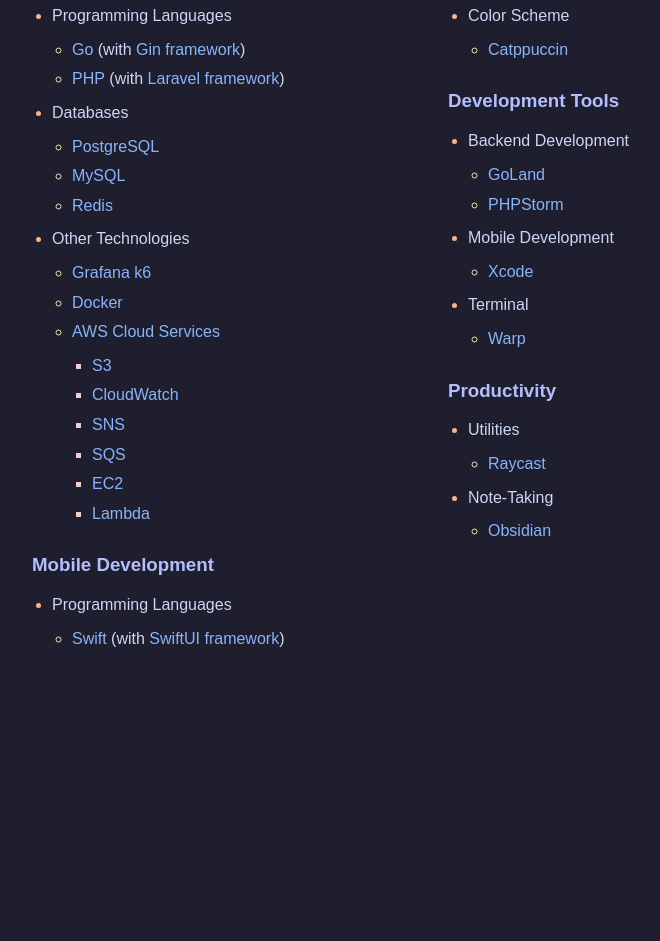
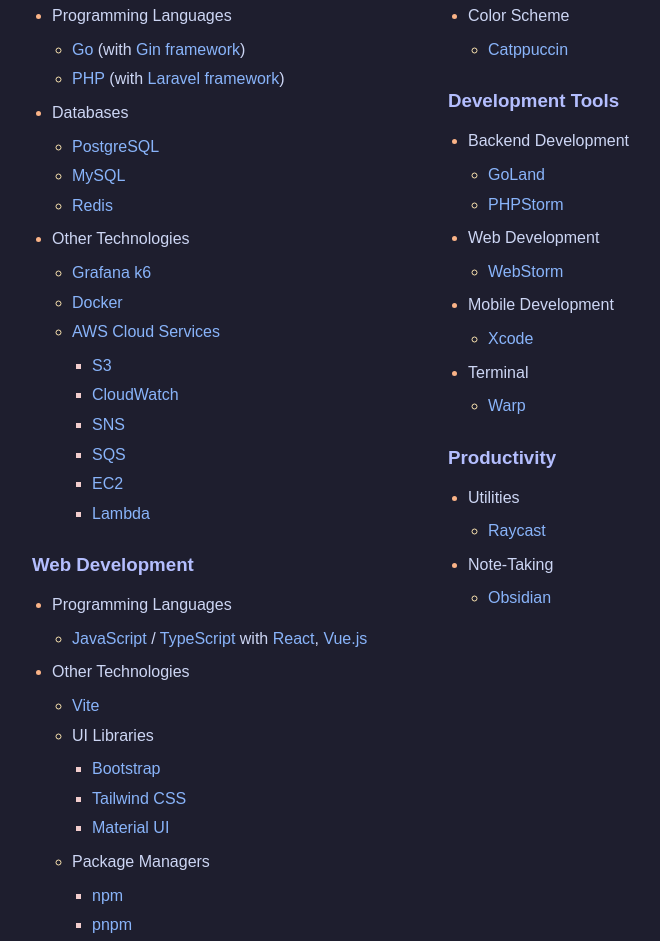
Before and after one commit to uhcakip/uhcakip.github.io, a plain HTML site: page index.html in a window 1280 px wide. Shown: the part 405-1346 px from the top of the page, without its empty margins (208-868 px from the left). Before the commit the page ends 1212 px from the top, so only its background shows below. Drawn offline with nearby package versions, Linux system fonts and the light colour scheme; a small style sheet from the web is missing.

Commit message:
feat: add Web Development section and associated tools

```diff
--- a/index.html
+++ b/index.html
@@ -111,6 +111,35 @@
                         </li>
                     </ul>
 
+                    <h3 id="web-development">Web Development</h3>
+                    <ul>
+                        <li><span>Programming Languages</span>
+                            <ul>
+                                <li>
+                                    <span><a href="https://developer.mozilla.org/en-US/docs/Web/JavaScript" target="_blank">JavaScript</a> / <a href="https://www.typescriptlang.org/" target="_blank">TypeScript</a> with <a href="https://react.dev/" target="_blank">React</a>, <a href="https://vuejs.org/" target="_blank">Vue.js</a></span>
+                                </li>
+                            </ul>
+                        </li>
+                        <li><span>Other Technologies</span>
+                            <ul>
+                                <li><span><a href="https://vitejs.dev/" target="_blank">Vite</a></span></li>
+                                <li><span>UI Libraries</span>
+                                    <ul>
+                                        <li><span><a href="https://getbootstrap.com/" target="_blank">Bootstrap</a></span></li>
+                                        <li><span><a href="https://tailwindcss.com/" target="_blank">Tailwind CSS</a></span></li>
+                                        <li><span><a href="https://mui.com/" target="_blank">Material UI</a></span></li>
+                                    </ul>
+                                </li>
+                                <li><span>Package Managers</span>
+                                    <ul>
+                                        <li><span><a href="https://www.npmjs.com/" target="_blank">npm</a></span></li>
+                                        <li><span><a href="https://pnpm.io/" target="_blank">pnpm</a></span></li>
+                                    </ul>
+                                </li>
+                            </ul>
+                        </li>
+                    </ul>
+
                     <h3 id="mobile-development">Mobile Development</h3>
                     <ul>
                         <li><span>Programming Languages</span>
@@ -142,6 +171,11 @@
                             <ul>
                                 <li><span><a href="https://www.jetbrains.com/go/" target="_blank">GoLand</a></span></li>
                                 <li><span><a href="https://www.jetbrains.com/phpstorm/" target="_blank">PHPStorm</a></span></li>
+                            </ul>
+                        </li>
+                        <li><span>Web Development</span>
+                            <ul>
+                                <li><span><a href="https://www.jetbrains.com/webstorm/" target="_blank">WebStorm</a></span></li>
                             </ul>
                         </li>
                         <li><span>Mobile Development</span>
```
